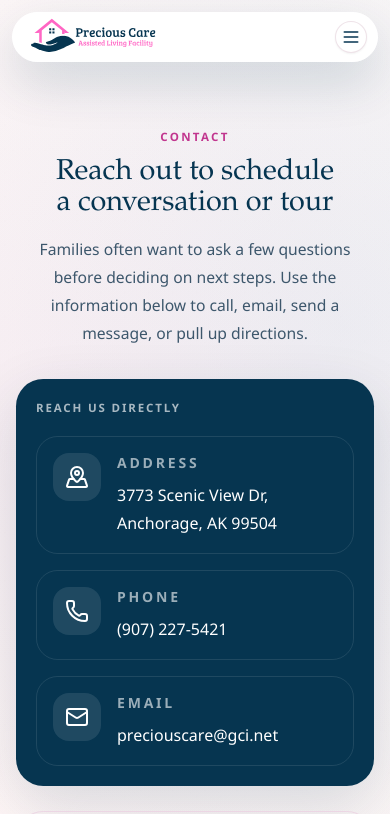
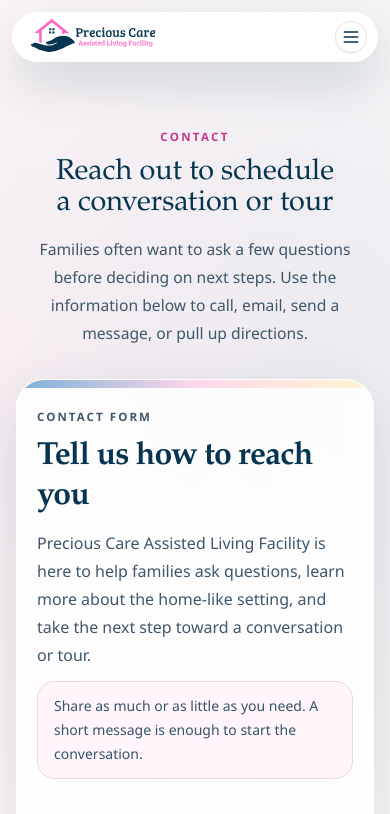
Before and after one commit to Frontier-Systems-Main/Precious-Care-Assisted-Living, a Next.js app: page /contact in a window 390 px wide. Shown: the top 814 px of the page. Built offline with nearby package versions, Linux system fonts and the light colour scheme.

Commit message:
Prioritize contact form on mobile

```diff
--- a/app/contact/page.tsx
+++ b/app/contact/page.tsx
@@ -37,7 +37,7 @@ export default function ContactPage() {
       description="Families often want to ask a few questions before deciding on next steps. Use the information below to call, email, send a message, or pull up directions."
     >
       <div className="grid gap-8 lg:grid-cols-[0.95fr_1.05fr]">
-        <div className="space-y-6">
+        <div className="order-2 space-y-5 sm:space-y-6 lg:order-1">
           <ScrollReveal
             direction="left"
             className="rounded-[1.7rem] bg-[#063550] p-5 text-white shadow-glow sm:rounded-[2rem] sm:p-6"
@@ -131,7 +131,7 @@ export default function ContactPage() {
           </ScrollReveal>
         </div>
 
-        <ScrollReveal delay={120} direction="right">
+        <ScrollReveal delay={120} direction="right" className="order-1 lg:order-2">
           <ContactForm />
         </ScrollReveal>
       </div>
```
